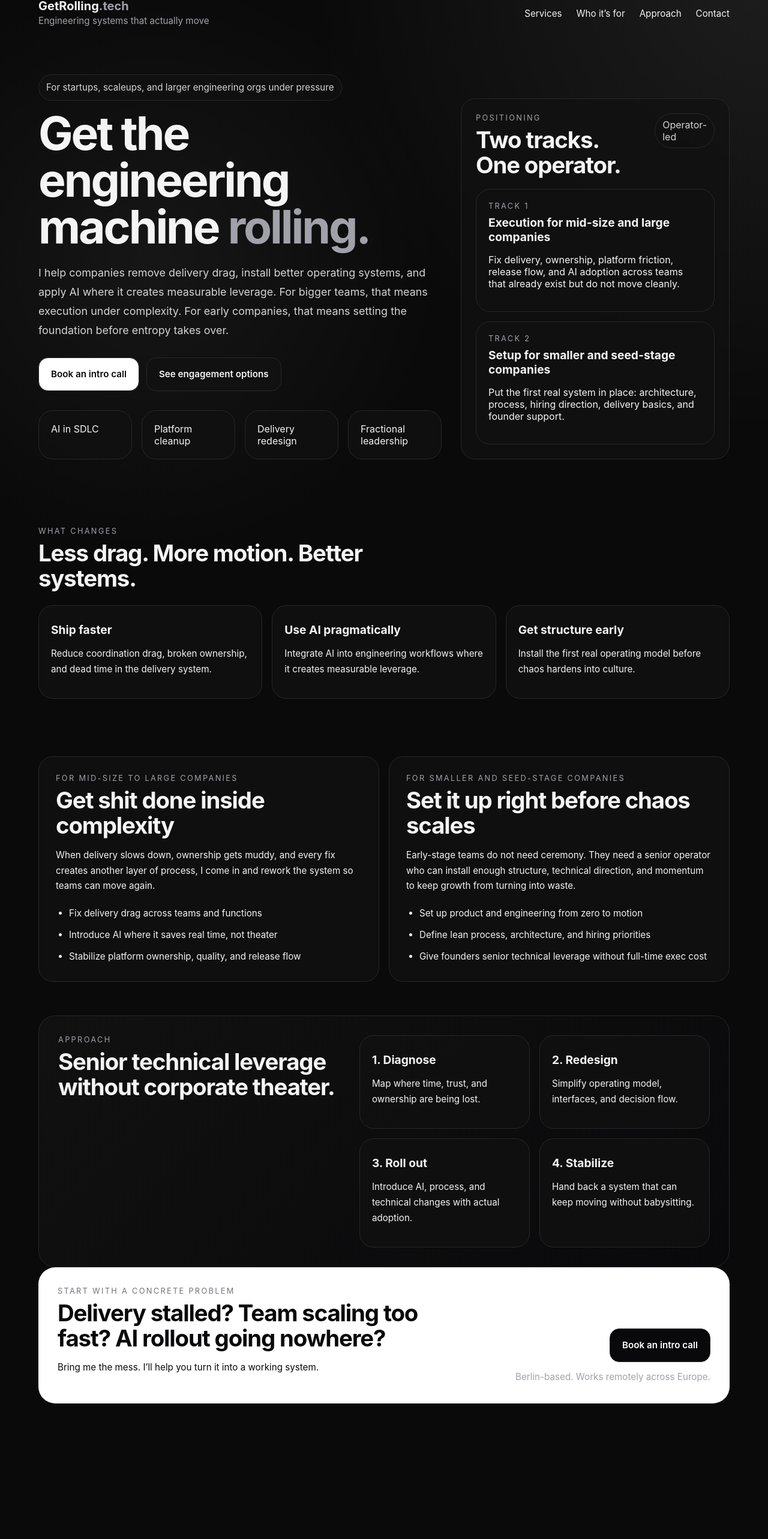
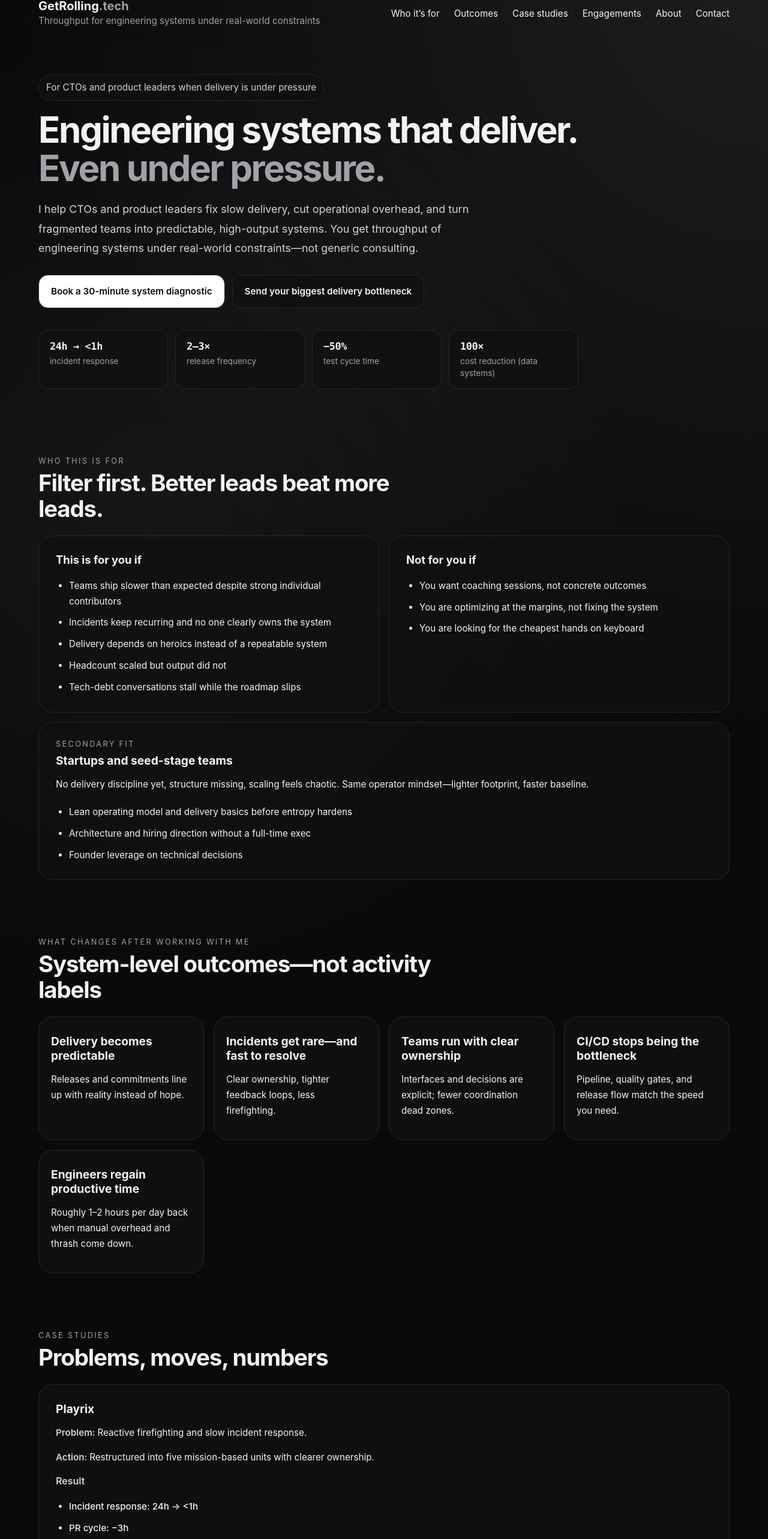
Before and after one commit to n-belokopytov/getrolling, a Next.js app: page / in a window 1280 px wide. Shown: the part 38-2604 px from the top of the page at 60% size. Before the commit the page ends 2402 px from the top, so only its background shows below. Built offline with nearby package versions, Linux system fonts and the light colour scheme.

Commit message:
Conversion iteration 1

```diff
--- a/app/constants.js
+++ b/app/constants.js
@@ -1,124 +1,208 @@
+export const CONTACT_EMAIL = 'hello@getrolling.tech';
+
 export const BRAND = {
   name: 'GetRolling',
   domainSuffix: '.tech',
-  tagline: 'Engineering systems that actually move',
+  tagline: 'Throughput for engineering systems under real-world constraints',
 };
 
 export const SITE_METADATA = {
   title: `${BRAND.name}${BRAND.domainSuffix}`,
-  description: `${BRAND.tagline}.`,
+  description:
+    'CTO-adjacent operator: fix slow delivery, recurring incidents, and fragmented ownership. Measurable deltas fast.',
 };
 
 export const NAV_LINKS = [
-  { href: '#services', label: 'Services' },
-  { href: '#tracks', label: 'Who it’s for' },
-  { href: '#approach', label: 'Approach' },
+  { href: '#who', label: 'Who it’s for' },
+  { href: '#outcomes', label: 'Outcomes' },
+  { href: '#case-studies', label: 'Case studies' },
+  { href: '#engagements', label: 'Engagements' },
+  { href: '#about', label: 'About' },
   { href: '#contact', label: 'Contact' },
 ];
 
+const diagnosticSubject = encodeURIComponent('30-minute system diagnostic');
+const bottleneckSubject = encodeURIComponent('Biggest delivery bottleneck');
+const bottleneckBody = encodeURIComponent(
+  'My biggest delivery bottleneck right now:\n\n',
+);
+
 export const HERO = {
-  pill: 'For startups, scaleups, and larger engineering orgs under pressure',
-  titleBeforeMuted: 'Get the engineering machine ',
-  titleMuted: 'rolling.',
+  pill: 'For CTOs and product leaders when delivery is under pressure',
+  titleLine1: 'Engineering systems that deliver.',
+  titleLine2: 'Even under pressure.',
   lead:
-    'I help companies remove delivery drag, install better operating systems, and apply AI where it creates measurable leverage. ' +
-    'For bigger teams, that means execution under complexity. For early companies, that means setting the foundation before entropy takes over.',
-  primaryCta: { href: '#contact', label: 'Book an intro call' },
-  secondaryCta: { href: '#tracks', label: 'See engagement options' },
-  tags: ['AI in SDLC', 'Platform cleanup', 'Delivery redesign', 'Fractional leadership'],
-};
-
-export const POSITIONING_PANEL = {
-  eyebrow: 'Positioning',
-  title: 'Two tracks. One operator.',
-  miniPill: 'Operator-led',
-  track1: {
-    eyebrow: 'Track 1',
-    title: 'Execution for mid-size and large companies',
-    body:
-      'Fix delivery, ownership, platform friction, release flow, and AI adoption across teams that already exist but do not move cleanly.',
+    'I help CTOs and product leaders fix slow delivery, cut operational overhead, and turn fragmented teams into predictable, high-output systems. ' +
+    'You get throughput of engineering systems under real-world constraints—not generic consulting.',
+  primaryCta: {
+    href: `mailto:${CONTACT_EMAIL}?subject=${diagnosticSubject}`,
+    label: 'Book a 30-minute system diagnostic',
   },
-  track2: {
-    eyebrow: 'Track 2',
-    title: 'Setup for smaller and seed-stage companies',
-    body:
-      'Put the first real system in place: architecture, process, hiring direction, delivery basics, and founder support.',
+  secondaryCta: {
+    href: `mailto:${CONTACT_EMAIL}?subject=${bottleneckSubject}&body=${bottleneckBody}`,
+    label: 'Send your biggest delivery bottleneck',
   },
 };
 
-export const SERVICES_SECTION = {
-  eyebrow: 'What changes',
-  title: 'Less drag. More motion. Better systems.',
+export const PROOF_METRICS = [
+  { stat: '24h → <1h', label: 'incident response' },
+  { stat: '2–3×', label: 'release frequency' },
+  { stat: '−50%', label: 'test cycle time' },
+  { stat: '100×', label: 'cost reduction (data systems)' },
+];
+
+export const WHO_SECTION = {
+  id: 'who',
+  eyebrow: 'Who this is for',
+  title: 'Filter first. Better leads beat more leads.',
+  forTitle: 'This is for you if',
+  forItems: [
+    'Teams ship slower than expected despite strong individual contributors',
+    'Incidents keep recurring and no one clearly owns the system',
+    'Delivery depends on heroics instead of a repeatable system',
+    'Headcount scaled but output did not',
+    'Tech-debt conversations stall while the roadmap slips',
+  ],
+  notTitle: 'Not for you if',
+  notItems: [
+    'You want coaching sessions, not concrete outcomes',
+    'You are optimizing at the margins, not fixing the system',
+    'You are looking for the cheapest hands on keyboard',
+  ],
+  startupEyebrow: 'Secondary fit',
+  startupTitle: 'Startups and seed-stage teams',
+  startupBody:
+    'No delivery discipline yet, structure missing, scaling feels chaotic. Same operator mindset—lighter footprint, faster baseline.',
+  startupPoints: [
+    'Lean operating model and delivery basics before entropy hardens',
+    'Architecture and hiring direction without a full-time exec',
+    'Founder leverage on technical decisions',
+  ],
+};
+
+export const OUTCOMES_SECTION = {
+  id: 'outcomes',
+  eyebrow: 'What changes after working with me',
+  title: 'System-level outcomes—not activity labels',
 };
 
 export const OUTCOMES = [
   {
-    title: 'Ship faster',
-    text: 'Reduce coordination drag, broken ownership, and dead time in the delivery system.',
+    title: 'Delivery becomes predictable',
+    text: 'Releases and commitments line up with reality instead of hope.',
   },
   {
-    title: 'Use AI pragmatically',
-    text: 'Integrate AI into engineering workflows where it creates measurable leverage.',
+    title: 'Incidents get rare—and fast to resolve',
+    text: 'Clear ownership, tighter feedback loops, less firefighting.',
   },
   {
-    title: 'Get structure early',
-    text: 'Install the first real operating model before chaos hardens into culture.',
+    title: 'Teams run with clear ownership',
+    text: 'Interfaces and decisions are explicit; fewer coordination dead zones.',
+  },
+  {
+    title: 'CI/CD stops being the bottleneck',
+    text: 'Pipeline, quality gates, and release flow match the speed you need.',
+  },
+  {
+    title: 'Engineers regain productive time',
+    text: 'Roughly 1–2 hours per day back when manual overhead and thrash come down.',
   },
 ];
 
-export const ENTERPRISE_TRACK = {
-  eyebrow: 'For mid-size to large companies',
-  title: 'Get shit done inside complexity',
-  body:
-    'When delivery slows down, ownership gets muddy, and every fix creates another layer of process, ' +
-    'I come in and rework the system so teams can move again.',
-  points: [
-    'Fix delivery drag across teams and functions',
-    'Introduce AI where it saves real time, not theater',
-    'Stabilize platform ownership, quality, and release flow',
-  ],
+export const CASE_STUDIES_SECTION = {
+  id: 'case-studies',
+  eyebrow: 'Case studies',
+  title: 'Problems, moves, numbers',
 };
 
-export const STARTUP_TRACK = {
-  eyebrow: 'For smaller and seed-stage companies',
-  title: 'Set it up right before chaos scales',
-  body:
-    'Early-stage teams do not need ceremony. They need a senior operator who can install enough structure, ' +
-    'technical direction, and momentum to keep growth from turning into waste.',
-  points: [
-    'Set up product and engineering from zero to motion',
-    'Define lean process, architecture, and hiring priorities',
-    'Give founders senior technical leverage without full-time exec cost',
+export const CASE_STUDIES = [
+  {
+    company: 'Playrix',
+    problem: 'Reactive firefighting and slow incident response.',
+    action: 'Restructured into five mission-based units with clearer ownership.',
+    results: [
+      'Incident response: 24h → <1h',
+      'PR cycle: −3h',
+      'Test cycle: −50%',
     ],
+  },
+  {
+    company: 'AutoScout24',
+    problem: 'Fragmented mobile org and unpredictable delivery.',
+    action: 'Aligned execution across platforms and delivery mechanics.',
+    results: [
+      '2–3× release frequency',
+      'Platforms synchronized; fewer delivery shocks',
+    ],
+  },
+  {
+    company: 'Quandoo',
+    problem: 'Expensive data pipeline at scale.',
+    action: 'Reworked data path and cost structure.',
+    results: ['100× cost reduction on the data systems involved'],
+  },
+];
+
+export const ENGAGEMENTS_SECTION = {
+  id: 'engagements',
+  eyebrow: 'How to engage',
+  title: 'Clear entry points',
 };
 
-export const APPROACH_SECTION = {
-  eyebrow: 'Approach',
-  title: 'Senior technical leverage without corporate theater.',
-  steps: [
+export const ENGAGEMENTS = [
   {
-      title: '1. Diagnose',
-      text: 'Map where time, trust, and ownership are being lost.',
+    name: 'Delivery system audit',
+    duration: '2–3 weeks',
+    focus: [
+      'CI/CD, release flow, and quality gates',
+      'Org structure, ownership, and decision paths',
+      'Incident flow and operational load',
+    ],
+    output: 'Prioritized intervention plan with quantified bottlenecks.',
   },
   {
-      title: '2. Redesign',
-      text: 'Simplify operating model, interfaces, and decision flow.',
+    name: 'Fractional leadership',
+    duration: '1–3 days / week',
+    focus: [
+      'Execution systems and delivery metrics',
+      'Org and interface design',
+      'Stakeholder alignment without theater',
+    ],
+    output: 'Sustained leverage while you hire or transition.',
   },
   {
-      title: '3. Roll out',
-      text: 'Introduce AI, process, and technical changes with actual adoption.',
+    name: 'Intervention / recovery',
+    duration: 'Short, high intensity',
+    focus: [
+      'When delivery or incidents are actively breaking trust',
+      'Tight loop: diagnose, fix, stabilize',
+    ],
+    output: 'Stability first, then hand back a system that keeps moving.',
   },
-    {
-      title: '4. Stabilize',
-      text: 'Hand back a system that can keep moving without babysitting.',
-    },
-  ],
+];
+
+export const ABOUT_SECTION = {
+  id: 'about',
+  eyebrow: 'About',
+  title: 'Operator, not deck writer',
+  body:
+    'I work CTO-close: delivery systems under pressure, ownership, and measurable deltas—not slideware. ' +
+    'When useful, I use automation and AI to remove manual work, cut cognitive load, and speed feedback loops—for example removing on the order of ~20 hours per week of operational overhead where it applied. Concrete leverage only.',
+  note: 'Berlin-based. Remote across Europe.',
 };
 
 export const CONTACT_SECTION = {
-  eyebrow: 'Start with a concrete problem',
-  title: 'Delivery stalled? Team scaling too fast? AI rollout going nowhere?',
-  body: 'Bring me the mess. I’ll help you turn it into a working system.',
-  cta: { href: 'mailto:hello@getrolling.tech', label: 'Book an intro call' },
+  id: 'contact',
+  eyebrow: 'Next step',
+  title: 'Pick a concrete entry point',
+  body: 'Send a short note with context, or book the diagnostic. I reply with what actually makes sense.',
+  primaryCta: {
+    href: `mailto:${CONTACT_EMAIL}?subject=${diagnosticSubject}`,
+    label: 'Book a 30-minute system diagnostic',
+  },
+  secondaryCta: {
+    href: `mailto:${CONTACT_EMAIL}?subject=${bottleneckSubject}&body=${bottleneckBody}`,
+    label: 'Email your biggest bottleneck',
+  },
   note: 'Berlin-based. Works remotely across Europe.',
 };
--- a/app/globals.css
+++ b/app/globals.css
@@ -78,6 +78,152 @@ body a {
 
 .hero {
   padding: 48px 0 72px;
+}
+
+.hero-full {
+  max-width: 900px;
+}
+
+.hero-title {
+  margin: 16px 0 0;
+  font-size: clamp(2.25rem, 5vw, 3.75rem);
+  line-height: 1.08;
+  letter-spacing: -0.04em;
+  font-weight: 700;
+}
+
+.hero-title-line {
+  display: inline;
+}
+
+.proof-strip {
+  display: flex;
+  flex-wrap: wrap;
+  gap: 12px;
+  margin-top: 36px;
+}
+
+.proof-item {
+  flex: 1 1 140px;
+  min-width: 0;
+  padding: 16px 18px;
+  border: 1px solid var(--border);
+  border-radius: 16px;
+  background: rgba(17, 17, 17, 0.75);
+}
+
+.proof-stat {
+  font-family: ui-monospace, SFMono-Regular, Menlo, Monaco, Consolas, monospace;
+  font-size: 1.05rem;
+  font-weight: 600;
+  letter-spacing: -0.02em;
+  color: var(--text);
+}
+
+.proof-label {
+  margin-top: 6px;
+  font-size: 0.85rem;
+  line-height: 1.45;
+  color: var(--muted);
+}
+
+.for-not-grid {
+  display: grid;
+  grid-template-columns: repeat(2, minmax(0, 1fr));
+  gap: 16px;
+  margin-bottom: 16px;
+}
+
+.for-card {
+  border-left: 3px solid #e4e4e7;
+}
+
+.not-card {
+  border-left: 3px solid #52525b;
+}
+
+.for-not-heading {
+  margin: 0 0 12px;
+  font-size: 1.15rem;
+}
+
+.startup-icp {
+  margin-top: 0;
+}
+
+.outcomes-grid {
+  display: grid;
+  gap: 16px;
+  grid-template-columns: repeat(auto-fit, minmax(260px, 1fr));
+}
+
+.case-studies {
+  display: grid;
+  gap: 16px;
+}
+
+.case-study h3 {
+  margin-top: 0;
+}
+
+.case-kicker {
+  font-weight: 600;
+  color: #d4d4d8;
+}
+
+.case-results {
+  margin-top: 16px;
+}
+
+.metric-list li {
+  font-weight: 500;
+}
+
+.engagement-duration {
+  margin: 8px 0 16px;
+  color: var(--muted);
+  font-size: 0.9rem;
+}
+
+.engagement-output {
+  margin-top: 16px;
+  margin-bottom: 0;
+}
+
+.about-section .section-head {
+  margin-bottom: 16px;
+}
+
+.about-body {
+  max-width: 720px;
+  margin: 0;
+  font-size: 1.05rem;
+  line-height: 1.75;
+  color: #d4d4d8;
+}
+
+.about-note {
+  margin-top: 16px;
+  font-size: 0.95rem;
+}
+
+.cta-buttons {
+  display: flex;
+  flex-direction: column;
+  gap: 10px;
+  align-items: stretch;
+  width: 100%;
+  max-width: 320px;
+}
+
+.cta-buttons .button {
+  text-align: center;
+}
+
+.button.secondary-on-light {
+  background: transparent;
+  color: var(--dark);
+  border-color: rgba(9, 9, 11, 0.35);
 }
 
 .two-col {
@@ -274,7 +420,8 @@ h3 {
   .cta,
   .cards.three,
   .cards.two,
-  .tag-grid {
+  .tag-grid,
+  .for-not-grid {
     grid-template-columns: 1fr;
   }
 
--- a/app/page.js
+++ b/app/page.js
@@ -1,14 +1,17 @@
 import {
-  APPROACH_SECTION,
+  ABOUT_SECTION,
   BRAND,
+  CASE_STUDIES,
+  CASE_STUDIES_SECTION,
   CONTACT_SECTION,
-  ENTERPRISE_TRACK,
+  ENGAGEMENTS,
+  ENGAGEMENTS_SECTION,
   HERO,
   NAV_LINKS,
   OUTCOMES,
-  POSITIONING_PANEL,
-  SERVICES_SECTION,
-  STARTUP_TRACK,
+  OUTCOMES_SECTION,
+  PROOF_METRICS,
+  WHO_SECTION,
 } from './constants';
 
 export default function HomePage() {
@@ -31,12 +34,11 @@ export default function HomePage() {
         </nav>
       </header>
 
-      <section className="hero two-col">
-        <div>
+      <section className="hero hero-full">
         <div className="pill">{HERO.pill}</div>
-          <h1>
-            {HERO.titleBeforeMuted}
-            <span className="muted">{HERO.titleMuted}</span>
+        <h1 className="hero-title">
+          <span className="hero-title-line">{HERO.titleLine1}</span>{' '}
+          <span className="muted">{HERO.titleLine2}</span>
         </h1>
         <p className="lead">{HERO.lead}</p>
         <div className="actions">
@@ -47,45 +49,57 @@ export default function HomePage() {
             {HERO.secondaryCta.label}
           </a>
         </div>
-          <div className="tag-grid">
-            {HERO.tags.map((item) => (
-              <div className="tag-card" key={item}>
-                {item}
+        <div className="proof-strip" aria-label="Selected results">
+          {PROOF_METRICS.map((item) => (
+            <div className="proof-item" key={item.stat}>
+              <div className="proof-stat">{item.stat}</div>
+              <div className="proof-label">{item.label}</div>
             </div>
           ))}
         </div>
+      </section>
+
+      <section id={WHO_SECTION.id} className="section">
+        <div className="section-head">
+          <div className="eyebrow">{WHO_SECTION.eyebrow}</div>
+          <h2>{WHO_SECTION.title}</h2>
         </div>
-
-        <aside className="panel">
-          <div className="panel-header">
-            <div>
-              <div className="eyebrow">{POSITIONING_PANEL.eyebrow}</div>
-              <h2>{POSITIONING_PANEL.title}</h2>
+        <div className="for-not-grid">
+          <div className="card large-card for-card">
+            <h3 className="for-not-heading">{WHO_SECTION.forTitle}</h3>
+            <ul className="list">
+              {WHO_SECTION.forItems.map((point) => (
+                <li key={point}>{point}</li>
+              ))}
+            </ul>
           </div>
-            <div className="mini-pill">{POSITIONING_PANEL.miniPill}</div>
-          </div>
-
-          <div className="stack">
-            <div className="inner-card">
-              <div className="eyebrow">{POSITIONING_PANEL.track1.eyebrow}</div>
-              <h3>{POSITIONING_PANEL.track1.title}</h3>
-              <p>{POSITIONING_PANEL.track1.body}</p>
-            </div>
-            <div className="inner-card">
-              <div className="eyebrow">{POSITIONING_PANEL.track2.eyebrow}</div>
-              <h3>{POSITIONING_PANEL.track2.title}</h3>
-              <p>{POSITIONING_PANEL.track2.body}</p>
+          <div className="card large-card not-card">
+            <h3 className="for-not-heading">{WHO_SECTION.notTitle}</h3>
+            <ul className="list">
+              {WHO_SECTION.notItems.map((point) => (
+                <li key={point}>{point}</li>
+              ))}
+            </ul>
           </div>
         </div>
-        </aside>
+        <div className="card large-card startup-icp">
+          <div className="eyebrow">{WHO_SECTION.startupEyebrow}</div>
+          <h3>{WHO_SECTION.startupTitle}</h3>
+          <p>{WHO_SECTION.startupBody}</p>
+          <ul className="list">
+            {WHO_SECTION.startupPoints.map((point) => (
+              <li key={point}>{point}</li>
+            ))}
+          </ul>
+        </div>
       </section>
 
-      <section id="services" className="section">
+      <section id={OUTCOMES_SECTION.id} className="section">
         <div className="section-head">
-          <div className="eyebrow">{SERVICES_SECTION.eyebrow}</div>
-          <h2>{SERVICES_SECTION.title}</h2>
+          <div className="eyebrow">{OUTCOMES_SECTION.eyebrow}</div>
+          <h2>{OUTCOMES_SECTION.title}</h2>
         </div>
-        <div className="cards three">
+        <div className="cards outcomes-grid">
           {OUTCOMES.map((item) => (
             <div className="card" key={item.title}>
               <h3>{item.title}</h3>
@@ -95,57 +109,89 @@ export default function HomePage() {
         </div>
       </section>
 
-      <section id="tracks" className="cards two section">
-        <div className="card large-card">
-          <div className="eyebrow">{ENTERPRISE_TRACK.eyebrow}</div>
-          <h2>{ENTERPRISE_TRACK.title}</h2>
-          <p>{ENTERPRISE_TRACK.body}</p>
-          <ul className="list">
-            {ENTERPRISE_TRACK.points.map((point) => (
-              <li key={point}>{point}</li>
+      <section id={CASE_STUDIES_SECTION.id} className="section">
+        <div className="section-head">
+          <div className="eyebrow">{CASE_STUDIES_SECTION.eyebrow}</div>
+          <h2>{CASE_STUDIES_SECTION.title}</h2>
+        </div>
+        <div className="case-studies">
+          {CASE_STUDIES.map((cs) => (
+            <article className="card large-card case-study" key={cs.company}>
+              <h3>{cs.company}</h3>
+              <p>
+                <span className="case-kicker">Problem: </span>
+                {cs.problem}
+              </p>
+              {cs.action ? (
+                <p>
+                  <span className="case-kicker">Action: </span>
+                  {cs.action}
+                </p>
+              ) : null}
+              <div className="case-results">
+                <div className="case-kicker">Result</div>
+                <ul className="list metric-list">
+                  {cs.results.map((line) => (
+                    <li key={line}>{line}</li>
                   ))}
                 </ul>
               </div>
-
-        <div className="card large-card">
-          <div className="eyebrow">{STARTUP_TRACK.eyebrow}</div>
-          <h2>{STARTUP_TRACK.title}</h2>
-          <p>{STARTUP_TRACK.body}</p>
-          <ul className="list">
-            {STARTUP_TRACK.points.map((point) => (
-              <li key={point}>{point}</li>
+            </article>
           ))}
-          </ul>
         </div>
       </section>
 
-      <section id="approach" className="section feature-panel">
-        <div className="feature-grid">
-          <div>
-            <div className="eyebrow">{APPROACH_SECTION.eyebrow}</div>
-            <h2>{APPROACH_SECTION.title}</h2>
+      <section id={ENGAGEMENTS_SECTION.id} className="section">
+        <div className="section-head">
+          <div className="eyebrow">{ENGAGEMENTS_SECTION.eyebrow}</div>
+          <h2>{ENGAGEMENTS_SECTION.title}</h2>
         </div>
-          <div className="cards two">
-            {APPROACH_SECTION.steps.map((step) => (
-              <div className="card" key={step.title}>
-                <h3>{step.title}</h3>
-                <p>{step.text}</p>
+        <div className="cards three">
+          {ENGAGEMENTS.map((eng) => (
+            <div className="card" key={eng.name}>
+              <h3>{eng.name}</h3>
+              <p className="engagement-duration">{eng.duration}</p>
+              <ul className="list">
+                {eng.focus.map((line) => (
+                  <li key={line}>{line}</li>
+                ))}
+              </ul>
+              <p className="engagement-output">
+                <span className="case-kicker">Output: </span>
+                {eng.output}
+              </p>
             </div>
           ))}
         </div>
-        </div>
       </section>
 
-      <section id="contact" className="cta section">
+      <section id={ABOUT_SECTION.id} className="section about-section">
+        <div className="section-head">
+          <div className="eyebrow">{ABOUT_SECTION.eyebrow}</div>
+          <h2>{ABOUT_SECTION.title}</h2>
+        </div>
+        <p className="about-body">{ABOUT_SECTION.body}</p>
+        <p className="muted about-note">{ABOUT_SECTION.note}</p>
+      </section>
+
+      <section id={CONTACT_SECTION.id} className="cta section">
         <div>
           <div className="eyebrow dark">{CONTACT_SECTION.eyebrow}</div>
           <h2>{CONTACT_SECTION.title}</h2>
           <p>{CONTACT_SECTION.body}</p>
         </div>
         <div className="cta-side">
-          <a className="button dark" href={CONTACT_SECTION.cta.href}>
-            {CONTACT_SECTION.cta.label}
+          <div className="cta-buttons">
+            <a className="button dark" href={CONTACT_SECTION.primaryCta.href}>
+              {CONTACT_SECTION.primaryCta.label}
             </a>
+            <a
+              className="button dark secondary-on-light"
+              href={CONTACT_SECTION.secondaryCta.href}
+            >
+              {CONTACT_SECTION.secondaryCta.label}
+            </a>
+          </div>
           <div className="cta-note">{CONTACT_SECTION.note}</div>
         </div>
       </section>
```
Lines whose indentation alone changed are shown as unchanged.
